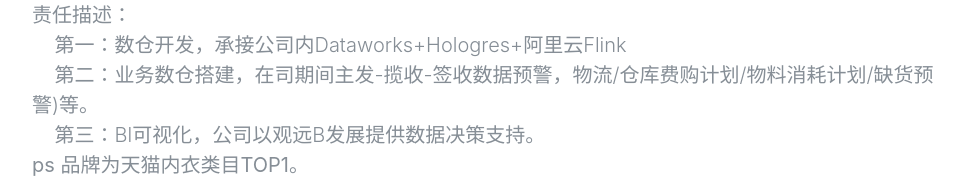
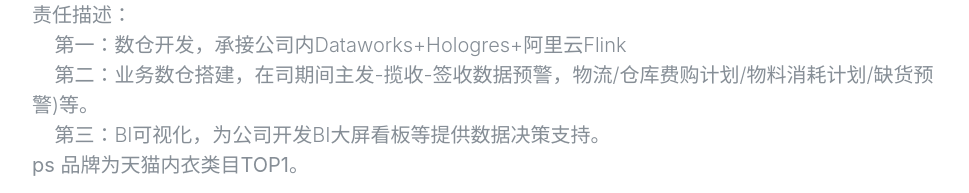
Before and after one commit to liu-chaoling/liu-chaoling.github.io, a plain HTML site: page index.html in a window 1280 px wide. Shown: the part 6830-7023 px from the top of the page, without its empty margins (288-1257 px from the left). Drawn offline with Linux system fonts and the light colour scheme; a web font is replaced by a local one.

Commit message:
Add files via upload

```diff
--- a/index.html
+++ b/index.html
@@ -275,7 +275,7 @@
           <a class="lead mb-5"><b>责任描述：</b></a><br>
           <a class="lead mb-5">&nbsp;&nbsp;&nbsp;&nbsp;第一：数仓开发，承接公司内Dataworks+Hologres+阿里云Flink</a><br>
           <a class="lead mb-5">&nbsp;&nbsp;&nbsp;&nbsp;第二：业务数仓搭建，在司期间主发-揽收-签收数据预警，物流/仓库费购计划/物料消耗计划/缺货预警)等。</a><br>
-          <a class="lead mb-5">&nbsp;&nbsp;&nbsp;&nbsp;第三：Bl可视化，公司以观远B发展提供数据决策支持。</a><br>
+          <a class="lead mb-5">&nbsp;&nbsp;&nbsp;&nbsp;第三：Bl可视化，为公司开发BI大屏看板等提供数据决策支持。</a><br>
           <a class="lead mb-5"><b>ps 品牌为天猫内衣类目TOP1。</b></a>
 
         </div>
```
